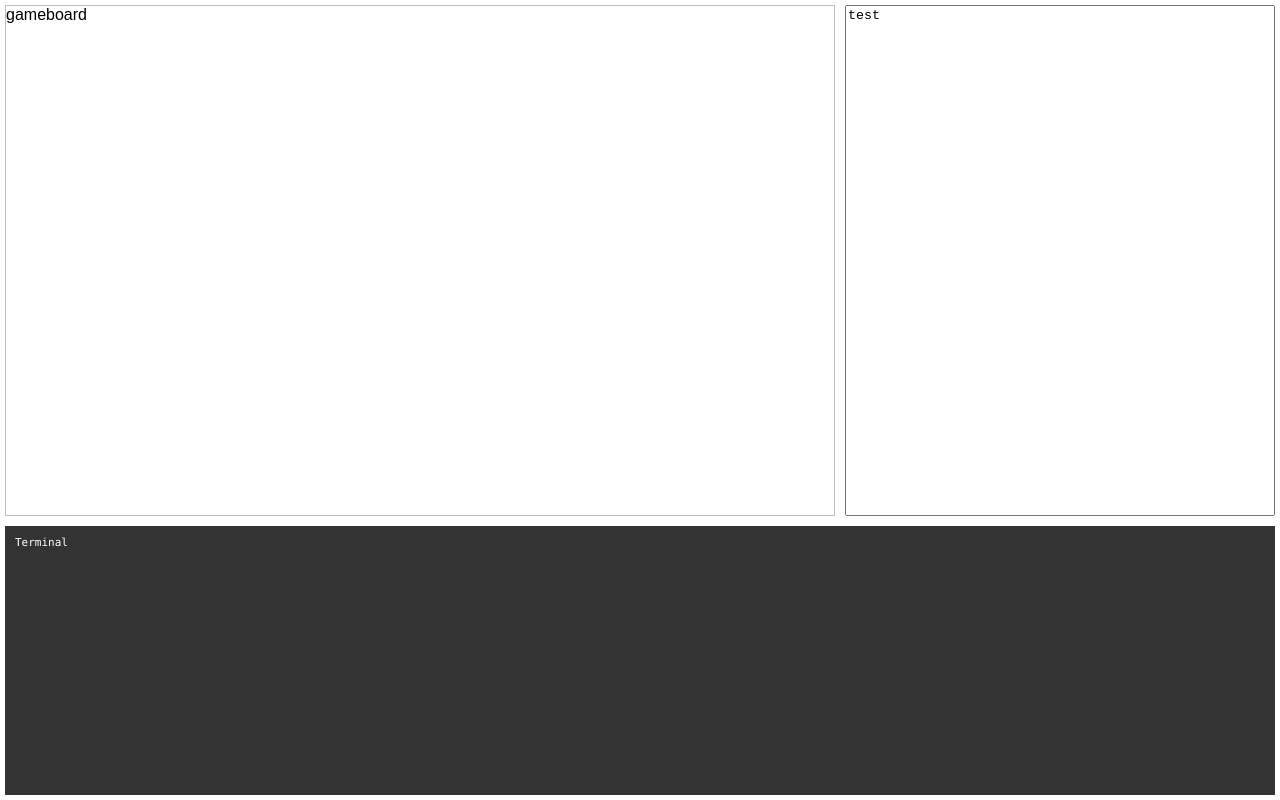
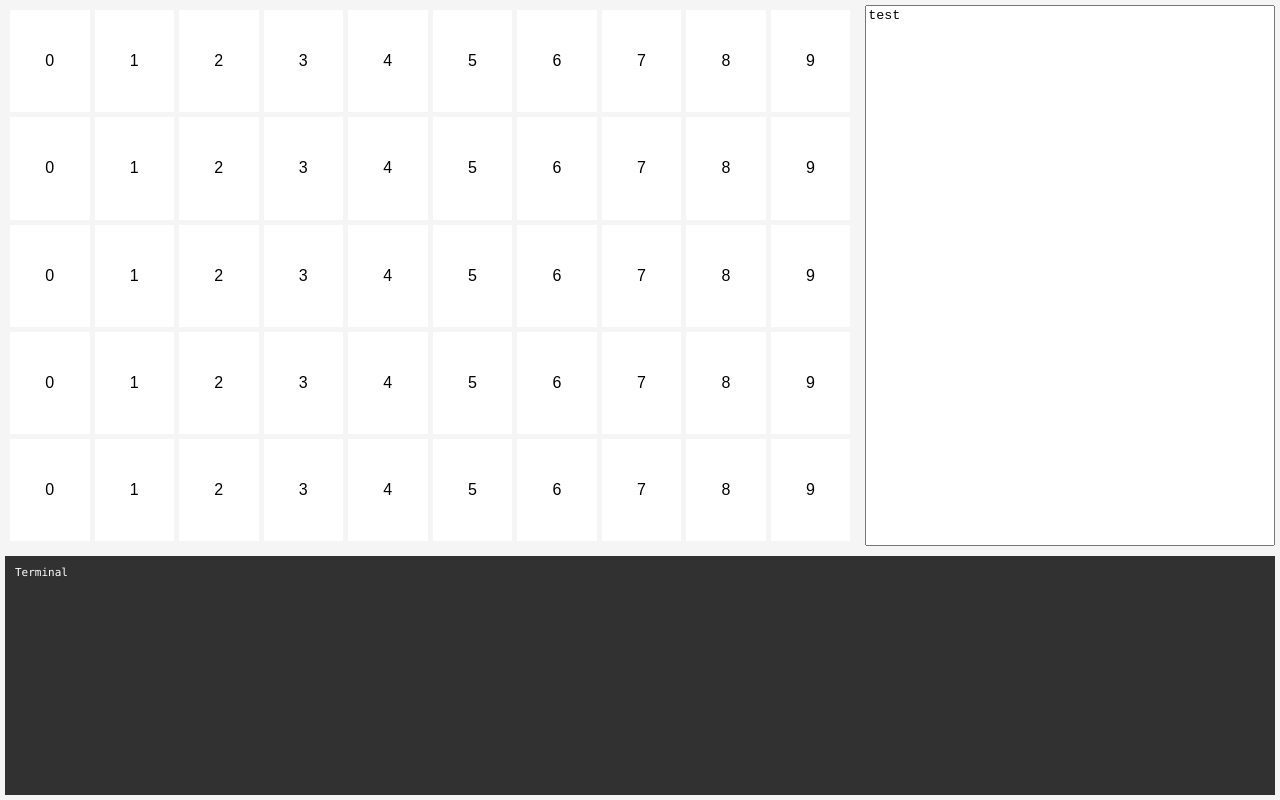
Before and after one commit to pswai/learn-git, a React (Create React App) app: page / in a window 1280 px wide. Built offline with nearby package versions, Linux system fonts and the light colour scheme.

Commit message:
add game cell

```diff
--- a/src/App.css
+++ b/src/App.css
@@ -4,6 +4,7 @@ html, body, #root {
 
 body {
   box-sizing: border-box;
+  background-color: #f5f5f5;
 }
 
 body *,
--- a/src/App.js
+++ b/src/App.js
@@ -35,7 +35,7 @@ const styles = StyleSheet.create({
     height: '100%',
     display: 'flex',
     flexDirection: 'column',
-    justifyContent: 'flex-start'
+    justifyContent: 'space-between'
   },
 
   topRow: {
--- a/src/GameBoard.js
+++ b/src/GameBoard.js
@@ -1,10 +1,33 @@
 import React, { Component } from 'react';
 import { StyleSheet, css } from 'aphrodite';
+import GameCell from './GameCell';
+
+const GAME_MAP = [
+  [0, 1, 2, 3, 4, 5, 6, 7, 8, 9],
+  [0, 1, 2, 3, 4, 5, 6, 7, 8, 9],
+  [0, 1, 2, 3, 4, 5, 6, 7, 8, 9],
+  [0, 1, 2, 3, 4, 5, 6, 7, 8, 9],
+  [0, 1, 2, 3, 4, 5, 6, 7, 8, 9]
+];
 
 class GameBoard extends Component {
+  renderGameCells(gameMap) {
+    return gameMap.map((row, rowIndex) => {
+      return (
+        <tr key={rowIndex}>
+          {row.map((cell, i) => <GameCell cell={cell} key={i}/>)}
+        </tr>
+      );
+    });
+  }
+
   render() {
     return (
-      <div className={css(styles.gameBoard)}>gameboard</div>
+      <table className={css(styles.gameBoard)}>
+        <tbody>
+          {this.renderGameCells(GAME_MAP)}
+        </tbody>
+      </table>
     );
   }
 }
@@ -15,6 +38,6 @@ const styles = StyleSheet.create({
   gameBoard: {
     height: '100%',
     width: '100%',
-    border: '1px solid #bfbfbf'
+    borderSpacing: '5px'
   }
 });
--- /dev/null
+++ b/src/GameCell.js
@@ -0,0 +1,19 @@
+import React, { Component } from 'react';
+import { StyleSheet, css } from 'aphrodite';
+
+class GameCell extends Component {
+  render() {
+    return (
+      <td className={css(styles.cell)}>{this.props.cell}</td>
+    );
+  }
+}
+
+export default GameCell;
+
+const styles = StyleSheet.create({
+  cell: {
+    backgroundColor: '#fff',
+    textAlign: 'center'
+  }
+});
```
